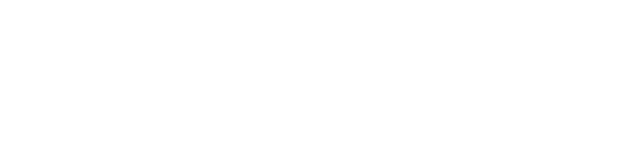
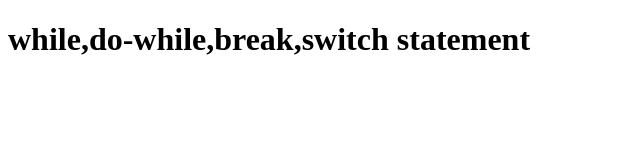
Before and after one commit to sraghavender/javascript, a plain HTML site: page tutorial/lesson8/index.html in a window 1280 px wide. Shown: the whole page, without its empty margins (0-640 px from the left). Drawn offline with Linux system fonts and the light colour scheme.

Commit message:
index file modified

```diff
--- a/tutorial/lesson8/index.html
+++ b/tutorial/lesson8/index.html
@@ -7,7 +7,7 @@
     <link rel="stylesheet" href="style.css">
 </head>
 <body>
-    <h1></h1>
+    <h1>while,do-while,break,switch statement</h1>
 </body>
 <script src="event.js"></script>
 </html>
```
